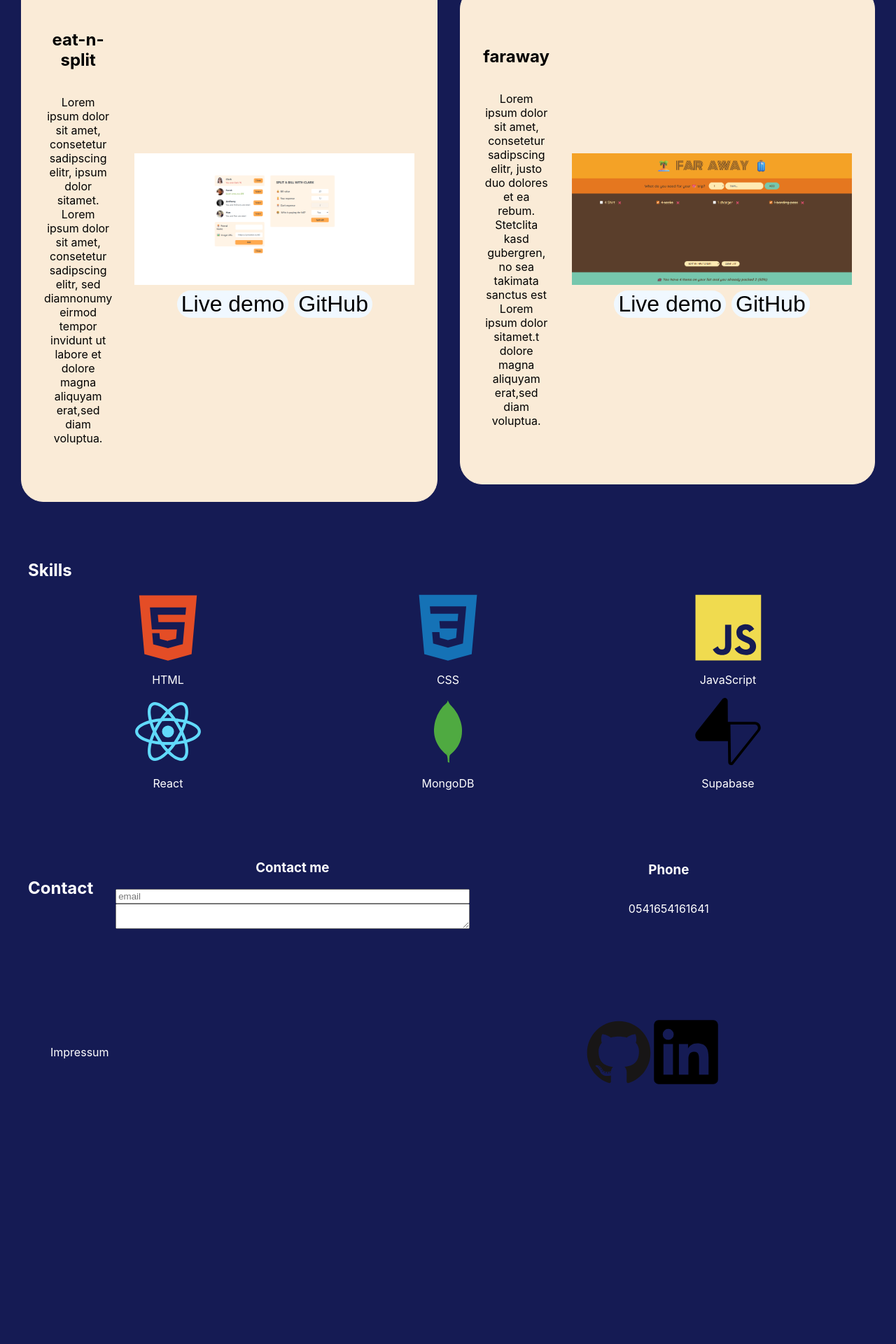
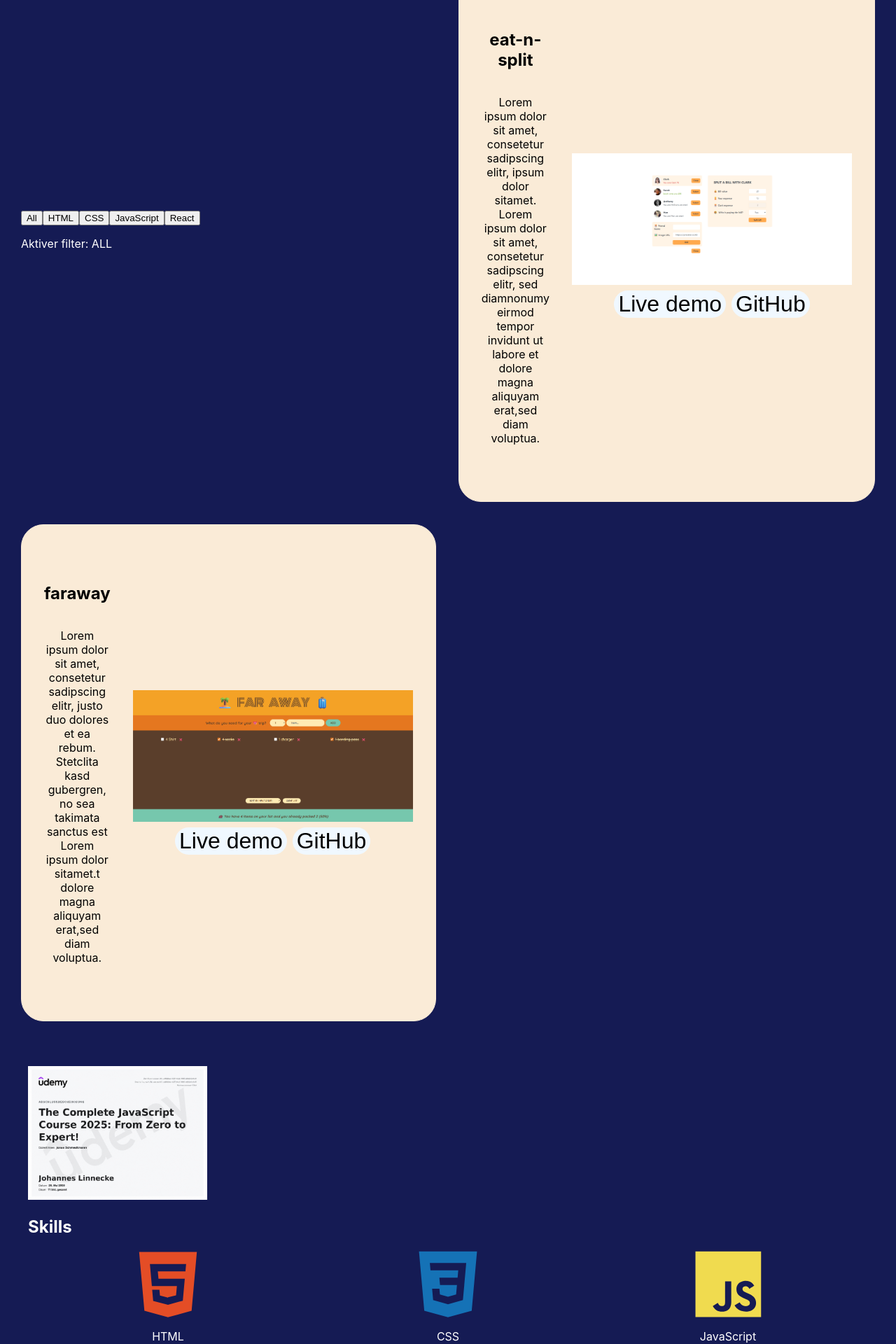
Before and after one commit to JLinnecke/react-portfolio-v1, a React (Create React App) app: page / in a window 1280 px wide. Shown: the part 1010-2930 px from the top of the page at 70% size. Before the commit the page ends 2625 px from the top, so only its background shows below. Built offline with nearby package versions, Linux system fonts and the light colour scheme.

Commit message:
feat: add certificate modal and project skill filtering

```diff
--- a/src/App.js
+++ b/src/App.js
@@ -10,6 +10,9 @@ import react from "./assets/react-original.svg";
 import supabase from "./assets/supabase-plain.svg";
 import github from "./assets/github-original.svg";
 import linkedin from "./assets/linkedin-plain.svg";
+import certificateJS from "./assets/zertifikat-javascript-WZ.png";
+
+import { useState } from "react";
 
 const projects = [
   {
@@ -18,13 +21,17 @@ const projects = [
       " Lorem ipsum dolor sit amet, consetetur sadipscing elitr,  ipsum dolor sitamet. Lorem ipsum dolor sit amet, consetetur sadipscing elitr, sed diamnonumy eirmod tempor invidunt ut labore et dolore magna aliquyam erat,sed diam voluptua.",
     skills: ["html", "css", "javascript"],
     image: eatnsplit,
+    github: "https://github.com/JLinnecke/react-app-eat-n-split",
+    demo: "https://github.com/JLinnecke",
   },
   {
     title: "faraway",
     description:
       " Lorem ipsum dolor sit amet, consetetur sadipscing elitr,  justo duo dolores et ea rebum. Stetclita kasd gubergren, no sea takimata sanctus est Lorem ipsum dolor sitamet.t dolore magna aliquyam erat,sed diam voluptua.",
-    skills: ["html", "css", "javascript"],
+    skills: ["html", "css", "javascript", "react"],
     image: faraway,
+    github: "https://github.com/JLinnecke/react-travel-list-course-project",
+    demo: "https://github.com/JLinnecke",
   },
 ];
 
@@ -37,12 +44,23 @@ const skills = [
   { title: "Supabase", image: supabase },
 ];
 
+const certifications = [{ title: "JavaScript", image: certificateJS }];
+
+function Button({ children, onClick, className }) {
+  return (
+    <button className={className} onClick={onClick}>
+      {children}
+    </button>
+  );
+}
+
 export default function App() {
   return (
     <div className="app">
       <Header />
       <Hero />
       <Projects />
+      <Certifications />
       <Skills />
       <Contact />
       <Footer />
@@ -79,22 +97,49 @@ function Hero() {
         ipsum dolor sit amet.
       </p>
       <img src={bewerbung} alt="J.Linnecke"></img>
-      <Button>Contact me</Button>
+      <Button className="btn">Contact me</Button>
     </section>
   );
 }
 
 function Projects() {
+  const [selectedSkill, setSelectedSkill] = useState("ALL");
+
+  const filteredProjects =
+    selectedSkill === "ALL"
+      ? projects
+      : projects.filter((project) =>
+          project.skills.includes(selectedSkill.toLowerCase()),
+        );
+
   return (
     <section className="project grid">
-      {projects.map((project) => (
+      <div>
+        <Button onClick={() => setSelectedSkill("ALL")}>All</Button>
+        <Button onClick={() => setSelectedSkill("HTML")}>HTML</Button>
+        <Button onClick={() => setSelectedSkill("CSS")}>CSS</Button>
+        <Button onClick={() => setSelectedSkill("JavaScript")}>
+          JavaScript
+        </Button>
+        <Button onClick={() => setSelectedSkill("React")}>React</Button>
+        <p>Aktiver filter: {selectedSkill}</p>
+      </div>
+      {filteredProjects.map((project) => (
         <ProjectCard project={project} key={project.title} />
       ))}
     </section>
   );
 }
 
-function ProjectCard({ project, children }) {
+function ProjectCard({ project }) {
+  function handleGitHub() {
+    window.open(project.github, "_blank");
+  }
+
+  function handleLiveDemo() {
+    window.open(project.demo, "_blank");
+  }
+
   return (
     <div className="card">
       <div className="sidebar-left">
@@ -104,11 +149,67 @@ function ProjectCard({ project, children }) {
       <div className="project-img">
         <img src={project.image} alt={project.title} />
         <div className="btn-project">
-          <Button>Live demo</Button>
-          <Button>GitHub</Button>
+          <Button className="btn" onClick={handleLiveDemo}>
+            Live demo
+          </Button>
+          <Button className="btn" onClick={handleGitHub}>
+            GitHub
+          </Button>
         </div>
       </div>
     </div>
+  );
+}
+
+function Certifications() {
+  const [selectedCertificate, setSelectedCertificate] = useState(null);
+
+  function handleClose() {
+    setSelectedCertificate(null);
+  }
+
+  return (
+    <section className="certificate">
+      {certifications.map((certificate) => (
+        <CertificationCard
+          certificate={certificate}
+          image={certificate.image}
+          key={certificate.title}
+          selectedCertificate={selectedCertificate}
+          setSelectedCertificate={setSelectedCertificate}
+        />
+      ))}
+      {selectedCertificate && (
+        <Modal
+          selectedCertificate={selectedCertificate}
+          onClose={handleClose}
+        ></Modal>
+      )}
+    </section>
+  );
+}
+
+function CertificationCard({ certificate, image, setSelectedCertificate }) {
+  return (
+    <img
+      src={image}
+      alt={certificate.title}
+      onClick={() => setSelectedCertificate(image)}
+    ></img>
+  );
+}
+
+function Modal({ selectedCertificate, onClose }) {
+  return (
+    <>
+      <div className="modal" onClick={onClose}>
+        <Button className="close" onClick={onClose}>
+          &times;
+        </Button>
+
+        <img src={selectedCertificate} alt="certificate"></img>
+      </div>
+    </>
   );
 }
 
@@ -141,12 +242,11 @@ function Contact() {
       <div className="grid">
         <div className="sidebar-left">
           <h3>Contact me</h3>
-          <input type="text" placeholder="email"></input>
-          <textarea type="text" maxLength={1000}></textarea>
+          <a href="mailto:mail@example.de">E-Mail schreiben</a>
         </div>
         <div className="sidebar-right">
           <h3>Phone</h3>
-          <p>0541654161641</p>
+          <a href="tel:+4954641654564">0541654161641</a>
         </div>
       </div>
     </section>
@@ -164,7 +264,3 @@ function Footer() {
     </footer>
   );
 }
-
-function Button({ children, onClick }) {
-  return <button className="btn">{children}</button>;
-}
--- a/src/index.css
+++ b/src/index.css
@@ -176,3 +176,39 @@ a:hover {
   padding: 4rem 2rem;
   box-sizing: border-box;
 }
+
+.certificate img {
+  width: 16rem;
+}
+
+.modal {
+  position: fixed;
+  z-index: 1;
+  left: 0;
+  top: 0;
+  width: 100vw;
+  height: 100vh;
+  background-color: rgba(0, 0, 0, 0.5);
+  display: flex;
+  justify-content: center;
+  align-items: center;
+}
+
+.modal img {
+  width: 70vw;
+  height: 70vh;
+  z-index: 2;
+}
+
+.close {
+  position: absolute;
+  z-index: 3;
+  top: 2rem;
+  right: 4rem;
+  font-size: 2.5rem;
+  color: black;
+  cursor: pointer;
+  background-color: aliceblue;
+  border-radius: 2rem;
+  border: none;
+}
```
Also changed, not shown: src/assets/zertifikat-javascript-WZ.png (added).
